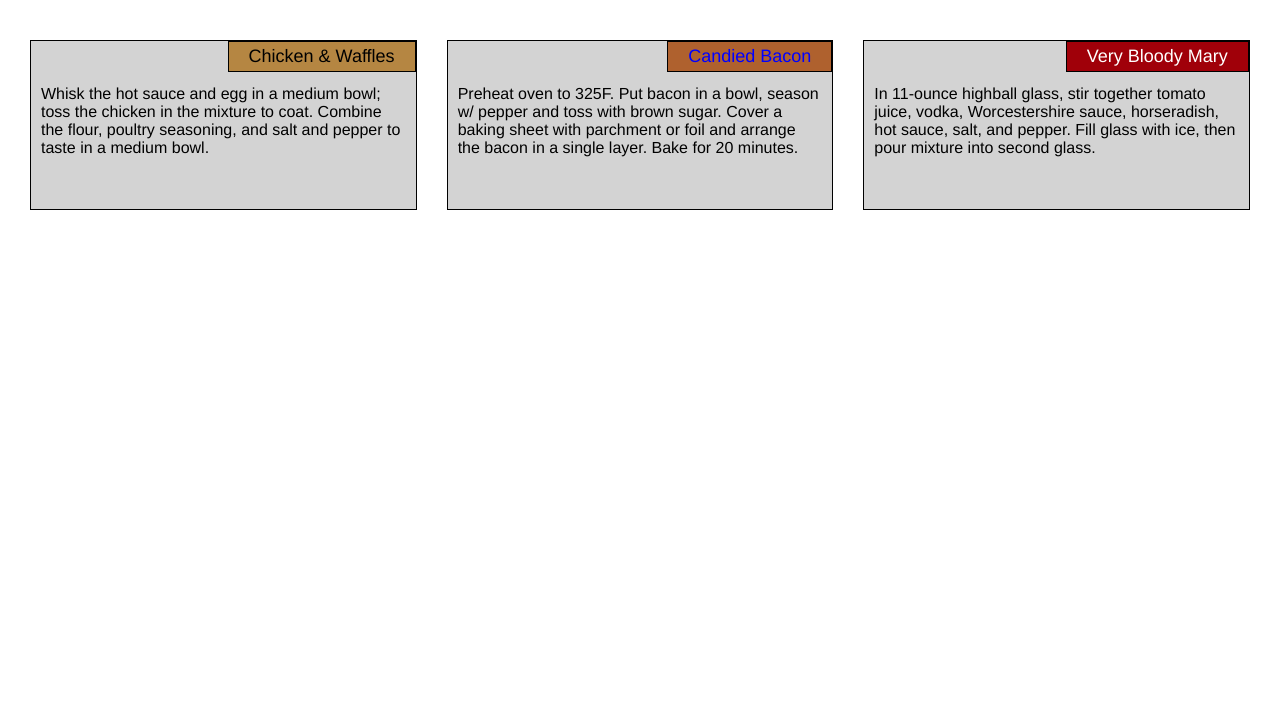
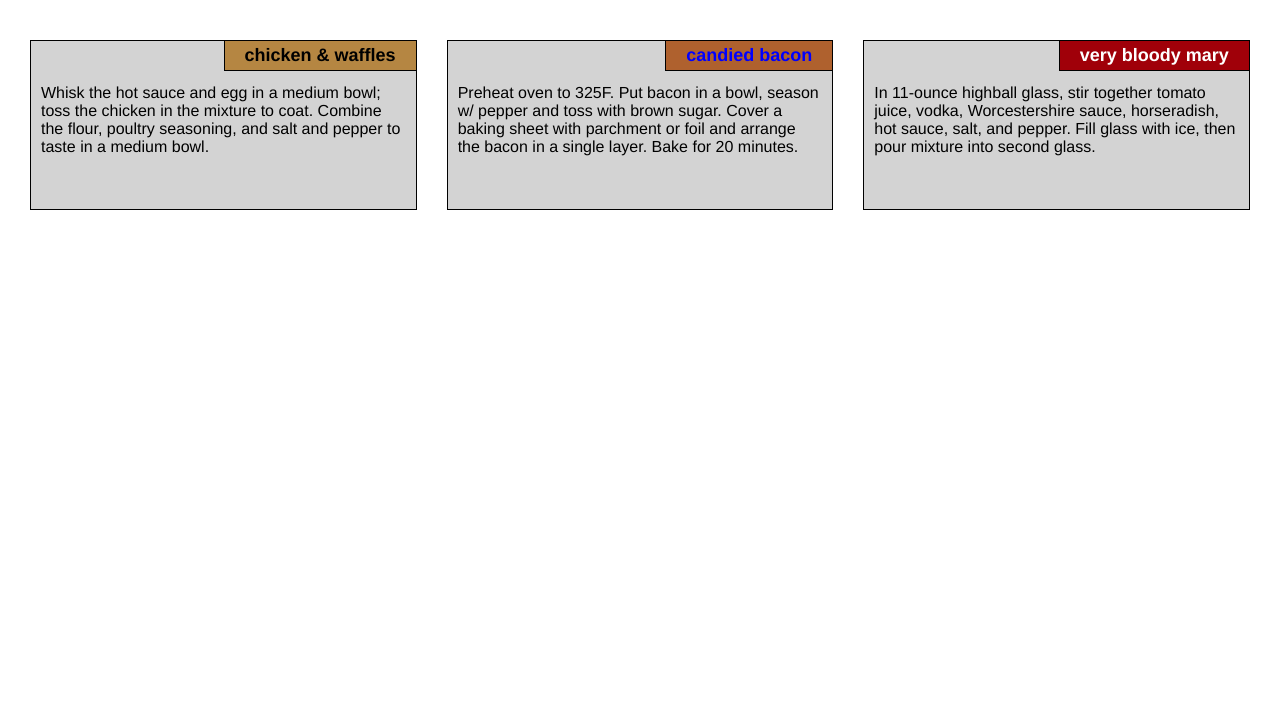
Before and after one commit to cturnr/mod2, a plain HTML site: page index.html in a window 1280 px wide. Shown: the part 87-800 px from the top of the page. Drawn offline with Linux system fonts and the light colour scheme.

Commit message:
adding some finishing touches

```diff
--- a/css/style.css
+++ b/css/style.css
@@ -20,18 +20,22 @@ body {
 
 	.r_chicken {
 		float: right;
-		border: 1px solid black;
+		border-left: 1px solid black;
+		border-bottom: 1px solid black;
 		text-align: center;
 		font-size: 18px;
+		font-weight: bold;
 		padding: 4px 20px;
 		background-color: #B58642;
 		position: relative;
 	}
 		.r_bacon {
 		float: right;
-		border: 1px solid black;
+		border-left: 1px solid black;
+		border-bottom: 1px solid black;
 		text-align: center;
 		font-size: 18px;
+		font-weight: bold;
 		padding: 4px 20px;
 		background-color: #AF612E;
 		position: relative;
@@ -40,9 +44,11 @@ body {
 
 	.r_drink {
 		float: right;
-		border: 1px solid black;
+		border-left: 1px solid black;
+		border-bottom: 1px solid black;
 		text-align: center;
 		font-size: 18px;
+		font-weight: bold;
 		padding: 4px 20px;
 		background-color: #A00009;
 		position: relative;
--- a/index.html
+++ b/index.html
@@ -8,14 +8,14 @@
 </head>
 <body>
 
-<h1>Our Menu</h1>
+<h1>our favorite recipes</h1>
 
 <div class="container-fluid">
 	<div class="row">
 	  <div class="col-lg-4 col-md-6 col-sm-12">
 	  	<div class="item">
 		  	<div class="r_chicken">
-					<span>Chicken & Waffles</span>
+					<span>chicken & waffles</span>
 	  		</div>
 	  		<div class="description">
 	  			<p>Whisk the hot sauce and egg in a medium bowl; toss the chicken in the mixture to coat. Combine the flour, poultry seasoning, and salt and pepper to taste in a medium bowl.
@@ -26,7 +26,7 @@
 			<div class="col-lg-4 col-md-6 col-sm-12">
 	  		<div class="item">
 		  		<div class="r_bacon">
-						<span>Candied Bacon</span>
+						<span>candied bacon</span>
 	  			</div>
 	  			<div class="description">
 	  				<p>Preheat oven to 325F. Put bacon in a bowl, season w/ pepper and toss with  brown sugar. Cover a baking sheet with parchment or foil and arrange the bacon in a single layer. Bake for 20 minutes.
@@ -37,7 +37,7 @@
 			  <div class="col-lg-4 col-md-12 col-sm-12">
 			  	<div class="item">
 				  	<div class="r_drink">
-							<span>Very Bloody Mary</span>
+							<span>very bloody mary</span>
 			  		</div>
 			  		<div class="description">
 			  			<p> In 11-ounce highball glass, stir together tomato juice, vodka, Worcestershire sauce, horseradish, hot sauce, salt, and pepper. Fill glass with ice, then pour mixture into second glass.
```
